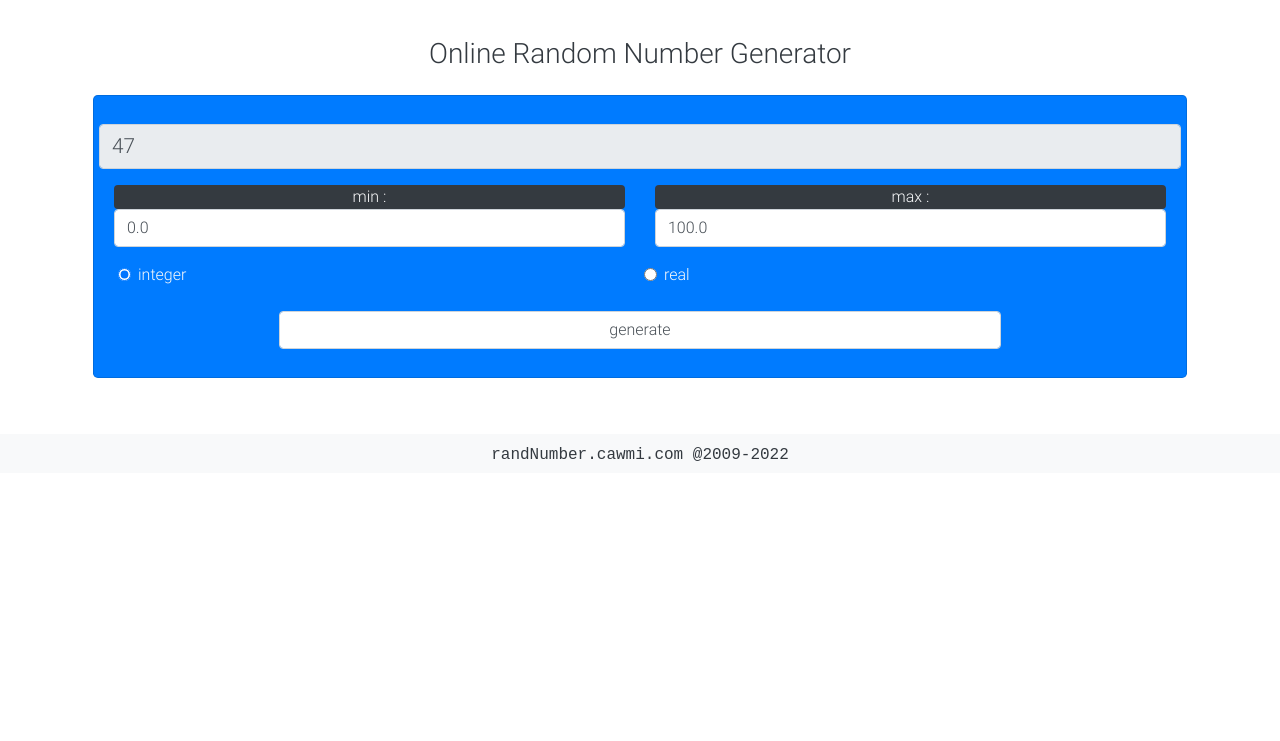
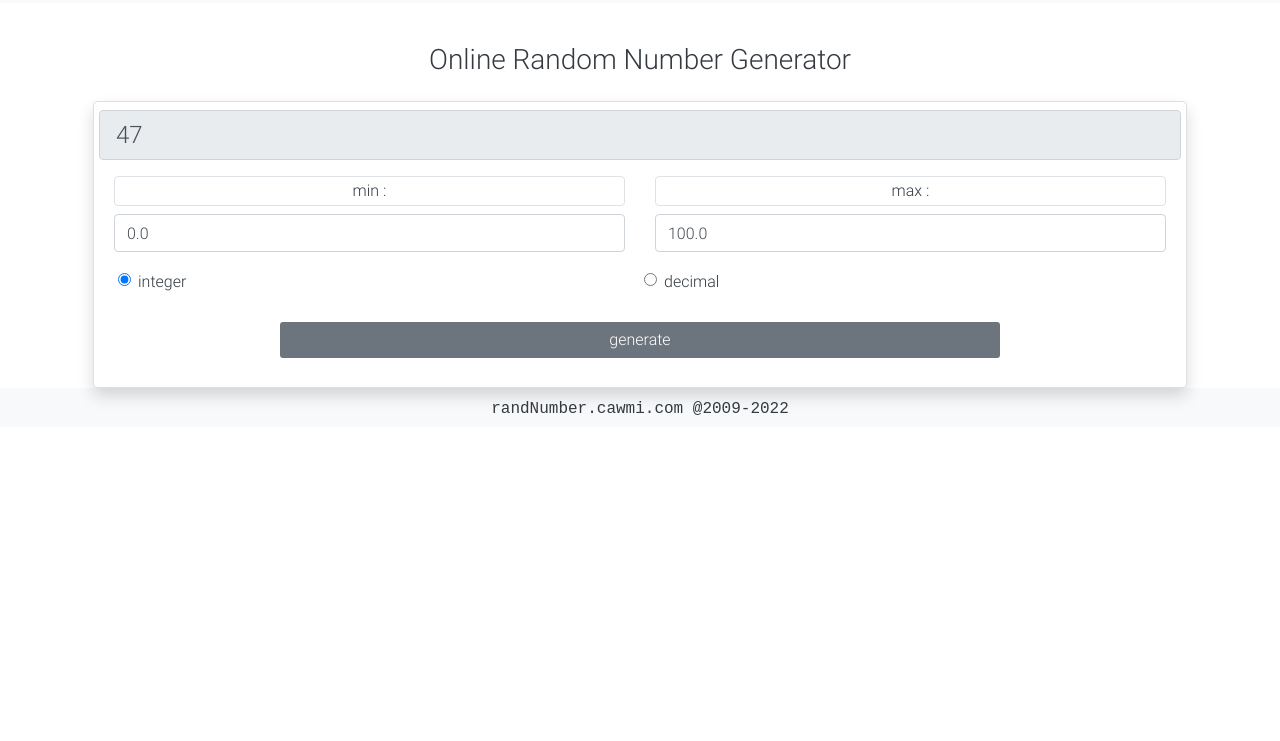
Before and after one commit to MarDevloper/Random-number-generator, a plain HTML site: page docs/index.html in a window 1280 px wide. Shown: the part 59-800 px from the top of the page. Drawn offline with Linux system fonts and the light colour scheme.

Commit message:
update theme

```diff
--- a/docs/index.html
+++ b/docs/index.html
@@ -17,6 +17,7 @@
 
   <title>Random number generator</title>
   <link rel="stylesheet" href="res/bootstrap.min.css">
+  <link rel="stylesheet" href="style.css">
   <script src="res/jquery.min.js"></script>
 </head>
 <style>
@@ -59,36 +60,28 @@
     </div>
   </nav>
   <div class="container mt-4 pt-3">
-    <h1 class="text-center text-dark mb-4 h3">Online Random Number Generator</h1>
-    <div class="mx-2 row bg-primary text-light py-2 rounded-lg card">
-      <div class="card-body row form">
-        <input id="output" class="form-control" type="text" value="" style="transition-duration:.5s;font-size:1.3em" readonly>
-        <div class="col-6 mt-3">
-          <span class="bg-dark text-center d-block rounded">min :</span>
+    <h1 class="text-center text-dark mb-4 h3 text-light">Online Random Number Generator</h1>
+    <div class="mx-2 row  text-light py-2 rounded-lg card shadow">
+      <div class="card-body row form pt-0">
+        <input id="output" class="form-control p-3" type="text" value="" style="transition-duration:.5s;font-size:1.5em" readonly>
+        <div class="col-6 mt-3 text-dark">
+          <label class=" text-center d-block rounded mb-2 border" for="minv">min :</label>
           <input class="form-control" id="minv" type="number" value="0.0">
         </div>
-        <div class="col-6 mt-3">
-          <span class="text-center bg-dark d-block rounded">max :</span>
+        <div class="col-6 mt-3 text-dark ">
+          <label class="text-center d-block rounded mb-2 border" for="maxb">max :</label>
           <input class="form-control" id="maxv" type="number" value="100.0">
         </div>
         <div class="row col-12 mx-auto mt-3">
-          <div class="form-check col-6 pl-4">
+          <div class="form-check col-6 pl-4 text-dark">
             <input class="form-check-input" type="radio" name="ntype" class="inline-block" value="i" checked><span>integer</span>
           </div>
-          <div class="form-check col-6 pl-4">
-            <input class="form-check-input" type="radio" name="ntype" value="r"><span>real</span>
+          <div class="form-check col-6 pl-4 text-dark">
+            <input class="form-check-input" type="radio" name="ntype" value="r"><span>decimal</span>
           </div>
 
         </div>
-        <button id="genbut" style="" class="mx-auto form-control col-8 mt-4">generate</button>
-      </div>
-    </div>
-    <div class="toast">
-      <div class="toast-header">
-
-      </div>
-      <div class="toast-body">
-        random number <span class="rn"></span>
+        <button id="genbut" style="" class="btn mx-auto form-control col-8 mt-4 bg-secondary text-white">generate</button>
       </div>
     </div>
   </div>
--- /dev/null
+++ b/docs/style.css
@@ -0,0 +1,6 @@
+body {
+  line-height: 1.8;
+}
+#genbut:hover {
+  outline: none;
+}
```
